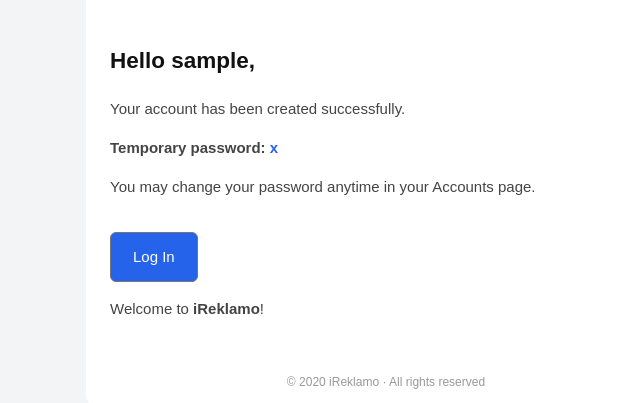
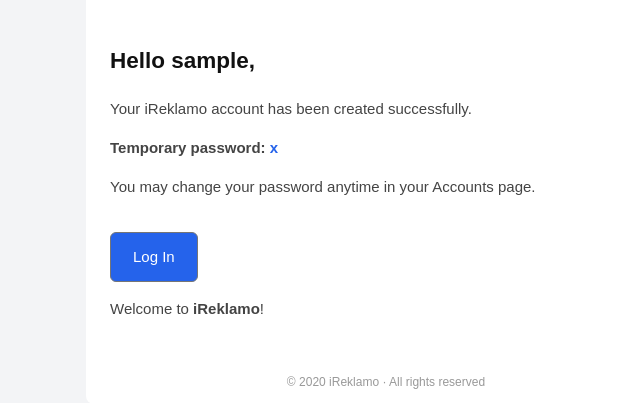
Before and after one commit to mustafamclngn/iReklamo, a Flask app: template backend/app/templates/official_details_email.html in a window 1280 px wide. Shown: the part 46-449 px from the top of the page, without its empty margins (254-894 px from the left). Run offline with Flask 3, Linux system fonts and the light colour scheme; the template is opened without the code that fills it: most values are stand-ins (such as "Sample title", 1, 10 or a date in 2020).

Commit message:
IGC-92: Clarified template for email

```diff
--- a/backend/app/templates/official_details_email.html
+++ b/backend/app/templates/official_details_email.html
@@ -3,7 +3,7 @@
 {% block content %}
 <h2 style="color:#111;">Hello {{ username }},</h2>
 
-<p>Your account has been created successfully.</p>
+<p>Your iReklamo account has been created successfully.</p>
 
 <p>
   <strong>Temporary password:</strong>
```
